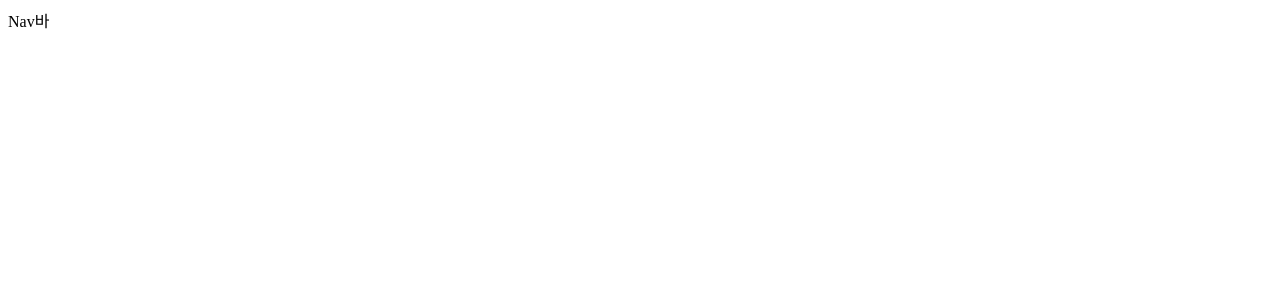
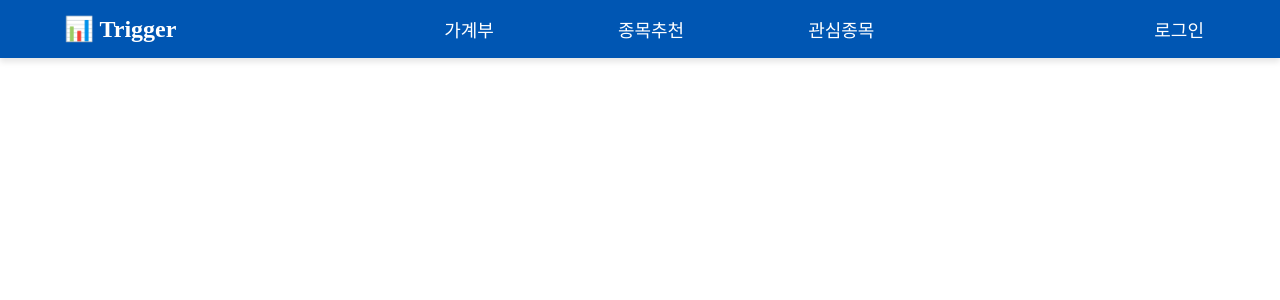
Before and after one commit to Kim-Byeong-Ju/TriggerInvest, a React (Vite) app in the folder frontend/trigger-invest/: page / in a window 1280 px wide. Before the commit this address had no page. Shown: the top 300 px of the page. Built offline with nearby package versions, Linux system fonts and the light colour scheme.

Commit message:
navbar 구현

```diff
--- a/frontend/trigger-invest/src/components/common/nav/Nav.jsx
+++ b/frontend/trigger-invest/src/components/common/nav/Nav.jsx
@@ -1,7 +1,29 @@
-function Nav() {
+import React from "react";
+import { Link } from "react-router-dom";
+import "./nav.css"; // CSS 파일 분리
+
+const Nav = () => {
   return (
-    <div>Nav바</div>
+    <nav className="nav">
+      <div className="nav-container">
+        <div className="nav-logo">📊 Trigger</div>
+        <ul className="nav-menu">
+          <li>
+            <Link to="/household">가계부</Link>
+          </li>
+          <li>
+            <Link to="/stock/recommend">종목추천</Link>
+          </li>
+          <li>
+            <Link to="/favorites">관심종목</Link>
+          </li>
+        </ul>
+        <div className="nav-login">
+          <Link to="/login">로그인</Link>
+        </div>
+      </div>
+    </nav>
   );
-}
+};
 
 export default Nav;
--- /dev/null
+++ b/frontend/trigger-invest/src/components/common/nav/nav.css
@@ -0,0 +1,76 @@
+/* 네비게이션 바 */
+.nav {
+  background-color: #0056b3; /* 네이비 블루 */
+  padding: 15px 0;
+  box-shadow: 0px 4px 6px rgba(0, 0, 0, 0.1);
+  position: fixed;
+  width: 100%;
+  top: 0;
+  left: 0;
+  z-index: 1000;
+  display: flex;
+  justify-content: center;
+}
+
+/* 컨테이너 */
+.nav-container {
+  display: flex;
+  align-items: center;
+  width: 90%;
+  max-width: 1200px;
+}
+
+/* 로고 스타일 */
+.nav-logo {
+  font-size: 24px;
+  font-weight: bold;
+  color: white;
+  margin-right: auto; /* 왼쪽 정렬 */
+}
+
+/* 네비게이션 메뉴 */
+.nav-menu {
+  list-style: none;
+  display: flex;
+  gap: 100px;
+  margin: 0 auto; /* 가운데 정렬 */
+  padding: 0;
+}
+
+/* 메뉴 항목 */
+.nav-menu li {
+  display: inline;
+}
+
+/* 링크 스타일 */
+.nav-menu li a {
+  color: white;
+  text-decoration: none;
+  font-size: 18px;
+  padding: 8px 12px;
+  transition: 0.3s ease-in-out;
+}
+
+/* 호버 효과 */
+.nav-menu li a:hover {
+  background-color: rgba(255, 255, 255, 0.2);
+  border-radius: 5px;
+}
+
+/* 로그인 버튼 (맨 우측 정렬) */
+.nav-login {
+  margin-left: auto; /* 오른쪽 정렬 */
+}
+
+.nav-login a {
+  color: white;
+  text-decoration: none;
+  font-size: 18px;
+  padding: 8px 12px;
+  transition: 0.3s ease-in-out;
+}
+
+.nav-login a:hover {
+  background-color: rgba(255, 255, 255, 0.2);
+  border-radius: 5px;
+}
```
